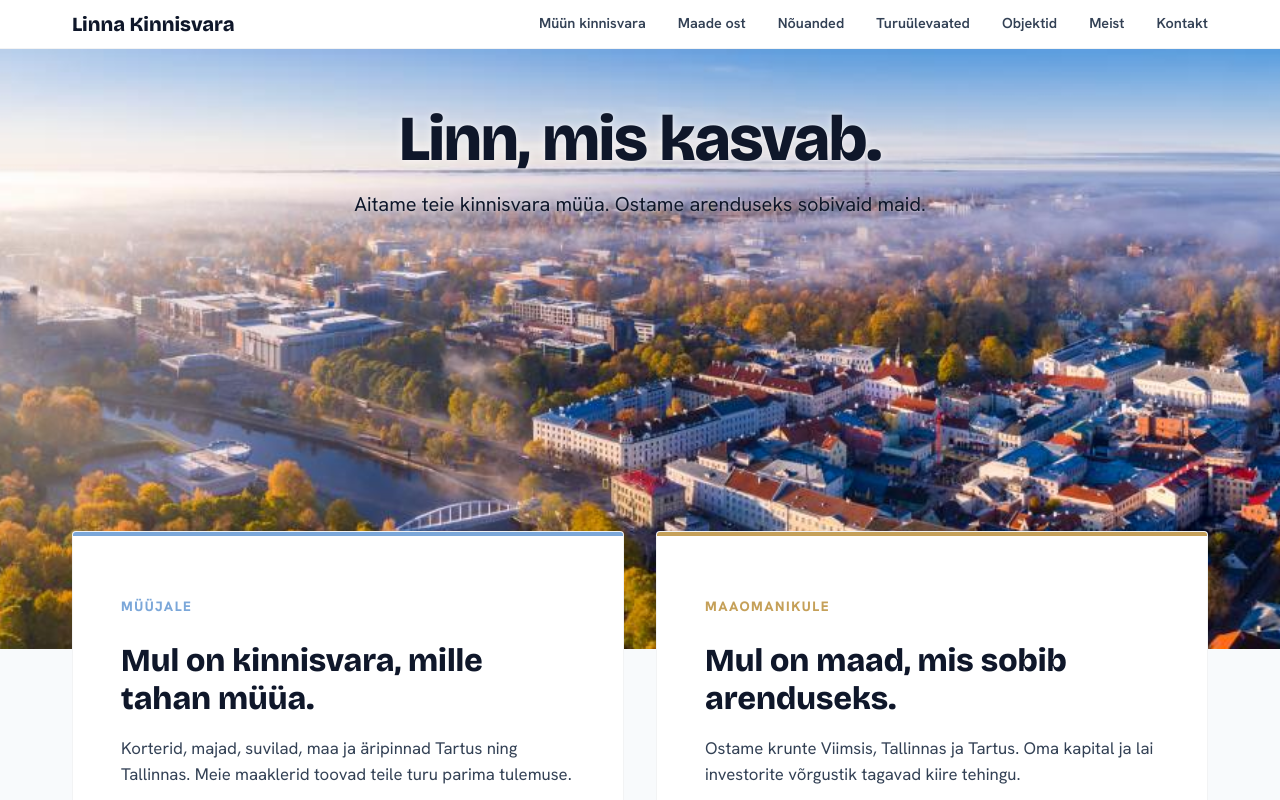
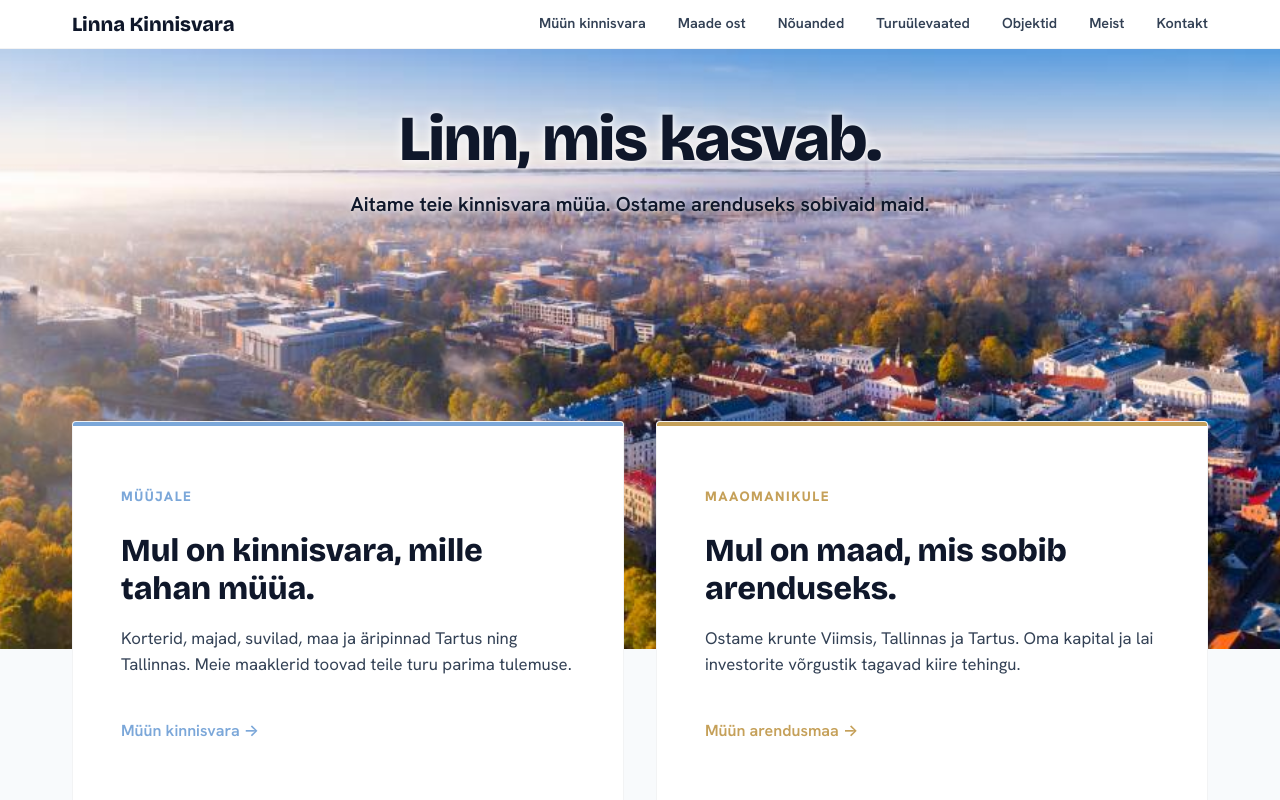
Before and after one commit to taavitamm8888/linnakinnisvara, a Next.js app: page / in a window 1280 px wide. Shown: the top 800 px of the page. Built offline with nearby package versions, Linux system fonts and the light colour scheme; no server answers.

Commit message:
Kaardid originaali korgusele, alapealkiri tumedam ja loetavam
Co-Authored-By: Claude Fable 5 <noreply@anthropic.com>

```diff
--- a/public/templates/linnakinnisvara/assets/style.css
+++ b/public/templates/linnakinnisvara/assets/style.css
@@ -114,9 +114,9 @@ a { color: inherit; }
 }
 .hero-skyline .hero-title,
 .hero-skyline .hero-subtitle {
-    text-shadow: 0 1px 10px rgba(255, 255, 255, 0.6), 0 0 3px rgba(255, 255, 255, 0.45);
+    text-shadow: 0 1px 12px rgba(255, 255, 255, 0.85), 0 0 4px rgba(255, 255, 255, 0.7);
 }
-.hero-skyline .hero-subtitle { color: var(--ink); }
+.hero-skyline .hero-subtitle { color: var(--ink); font-weight: 600; }
 @media (max-width: 640px) {
     .hero-skyline .hero-header { top: 2rem; }
 }
@@ -124,10 +124,10 @@ a { color: inherit; }
     display: block; width: 100%; height: 600px;
     object-fit: cover; object-position: center 55%;
 }
-.two-doors-fork { margin-top: -150px; }
+.two-doors-fork { margin-top: -260px; }
 @media (max-width: 640px) {
     .tartu-riba img { height: 460px; }
-    .two-doors-fork { margin-top: -60px; }
+    .two-doors-fork { margin-top: -150px; }
 }
 .hero-header { position: relative; z-index: 2; padding: 8rem 0 4rem; text-align: center; }
 .hero-title { font-size: 4rem; font-weight: 800; color: var(--ink); margin-bottom: 1rem; letter-spacing: -1px; line-height: 1.05; }
```
